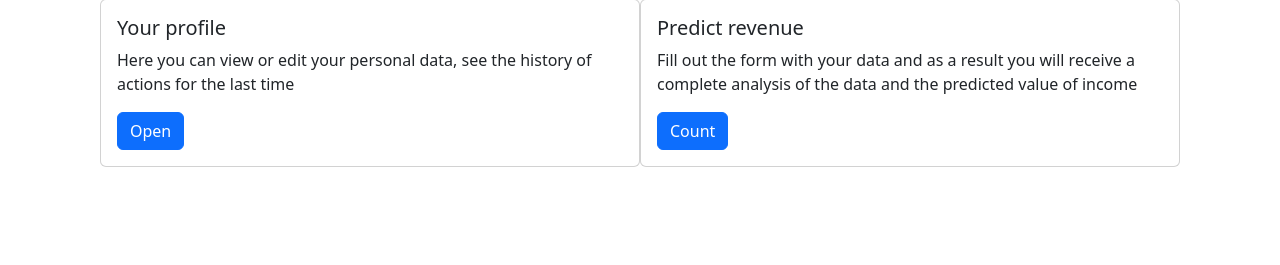
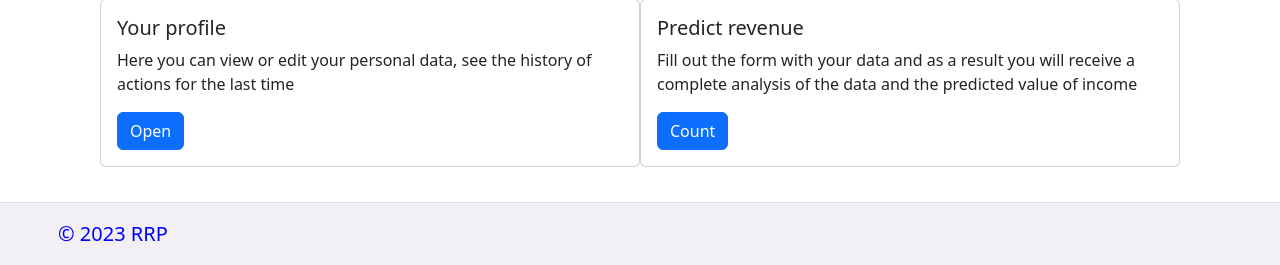
Before and after one commit to Nikiktoss/RestRevPred, a Django app: template rrp/templates/main.html in a window 1280 px wide. Shown: the part 600-865 px from the top of the page. Before the commit the page ends 767 px from the top, so only its background shows below. Run offline with Django 3.2, Linux system fonts and the light colour scheme; the template is opened without the code that fills it, so the values that code supplies are empty.

Commit message:
fix bugs with footer

```diff
--- a/static/base_styles.css
+++ b/static/base_styles.css
@@ -1,7 +1,8 @@
 html, body {
     width: 100%;
-    height: 100%;
     overflow-x: hidden;
+    display: flex;
+    flex-direction: column;
 }
 
 .app_logo{
@@ -22,6 +23,7 @@ html, body {
 
 .footer{
     width: 100%;
+	position: relative;
     padding-left: 20px;
     padding-right: 20px;
     background-color: #f2f0f5;
```
